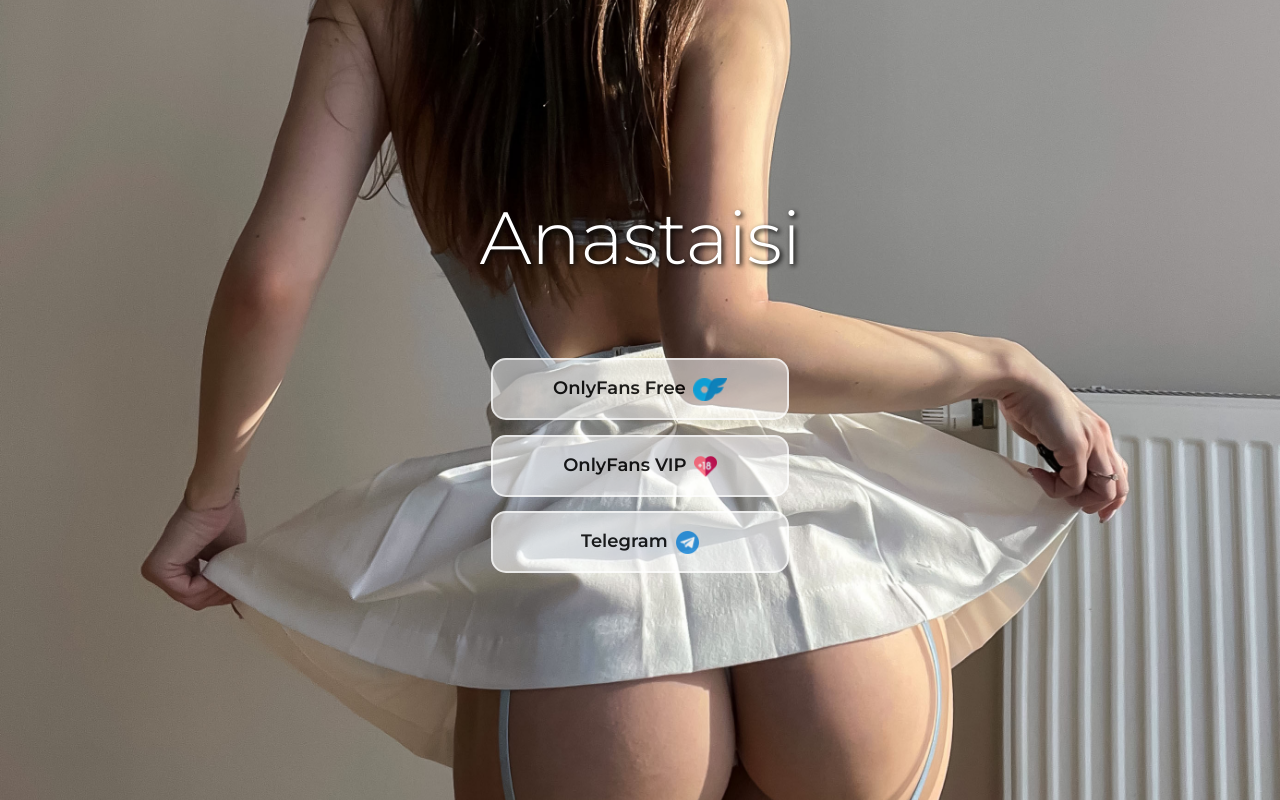
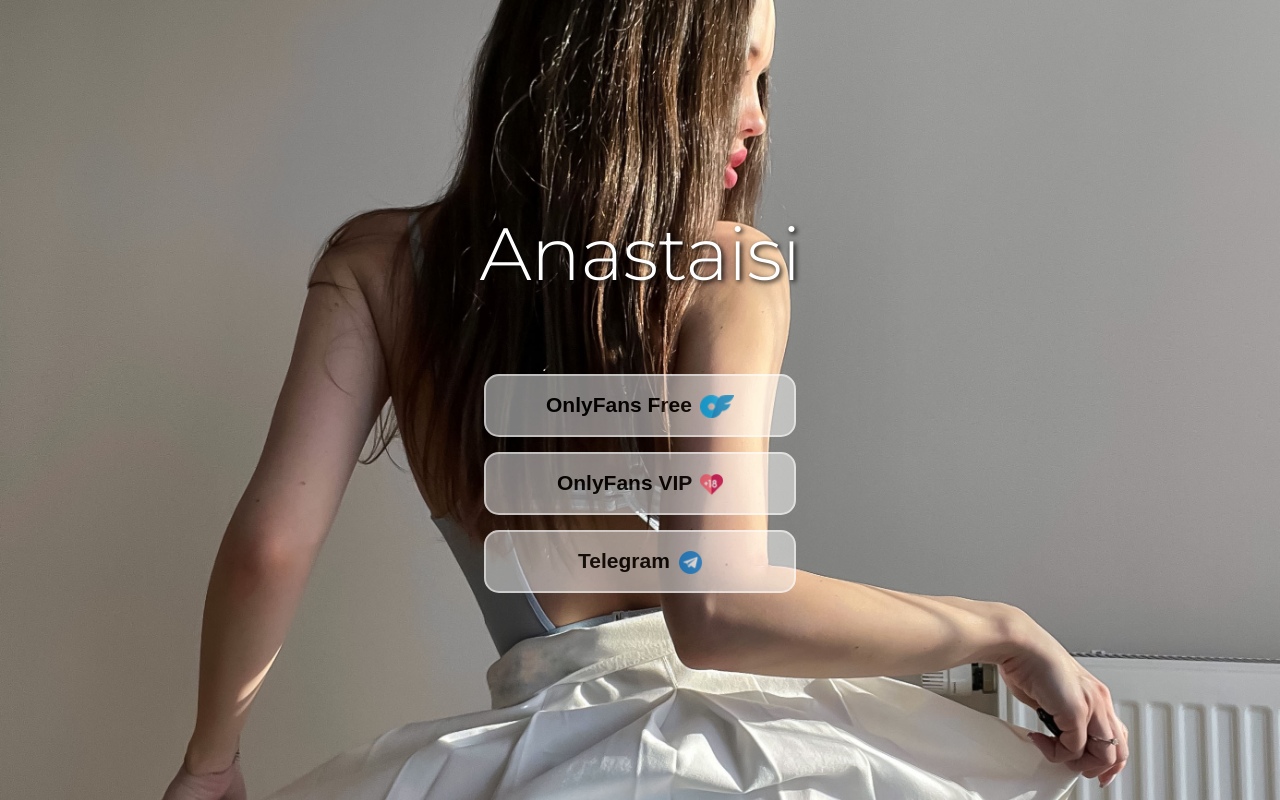
Before and after one commit to Zipeer2/killren, a plain HTML site: page index.html in a window 1280 px wide. Drawn offline with Linux system fonts and the light colour scheme.

Commit message:
Update style.css

```diff
--- a/style.css
+++ b/style.css
@@ -22,7 +22,7 @@ body {
     align-items: center;
     color: #fff;
     font-size: 2rem;
-    margin-top: 6em;
+    margin-top: 13rem;
     padding: 0 10%;
 }
 
@@ -47,8 +47,8 @@ body {
     border-radius: 15px;
     color: rgb(0, 0, 0);
     cursor: pointer;
-    font-family: 'Montserrat', sans-serif;
-    font-size: 18px;
+    font-family: 'Arial', Arial, sans-serif;
+    font-size: 16px;
     font-weight: 600;
     line-height: normal;
     margin-bottom: 15px;
@@ -60,8 +60,7 @@ body {
     will-change: transform;
     background-color: rgba(255, 255, 255, 0.65);
     padding: 12px 35px;
-    position: relative;
-    opacity: 0.85;
+    opacity: 0.75;
 }
 
 .btn:disabled {
@@ -101,17 +100,22 @@ body {
 
 @media screen and (min-width: 730px) {
     body {
-        background-position-y: 55%;
+        background-position-y: 35%;
     }
 
     .content__firstnamemodel {
         font-size: 68px;
+    }
+
+    .btn {
+        font-size: 18px;
     }
 }
 
 @media screen and (min-width: 800px) {
     .btn {
         padding: 14px 45px;
+        font-size: 19px;
     }
 
     .content__firstnamemodel {
@@ -122,19 +126,48 @@ body {
 @media screen and (min-width: 1000px) {
     .btn {
         padding: 17px 60px;
+        font-size: 20px;
     }
 
     .content__firstnamemodel {
         font-size: 72px;
     }
+
+    body {
+        background-position-y: 25%;
+    }
 }
 
 @media screen and (min-width: 1250px) {
     body {
-        background-position-y: 60%;
+        background-position-y: 25%;
     }
 
     .content__firstnamemodel {
         font-size: 74px;
     }
+
+    .btn {
+        font-size: 21px;
+    }
 }
+
+@media screen and (min-width: 2000px) {
+    .btn {
+        padding: 20px 80px;
+        font-size: 26px;
+        font-weight: 600;
+    }
+
+    .content__firstnamemodel {
+        font-size: 78px;
+    }
+
+    body {
+        background-position-y: 25%;
+    }
+
+    .content {
+        margin-top: 10em;
+    }
+}
```
